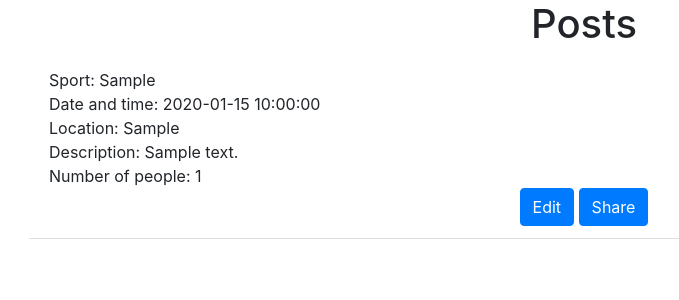
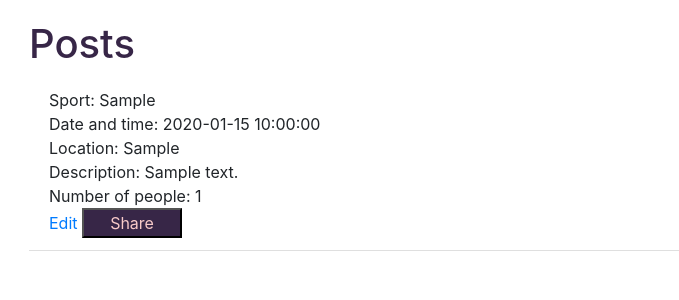
Before and after one commit to Wxl19980214/Upgrade, a Flask app: page /view in a window 1280 px wide. Shown: the part 56-356 px from the top of the page, without its empty margins (56-735 px from the left). Run offline with Flask 2, Linux system fonts and the light colour scheme; a user stored in the database is signed in; tables that the repository leaves empty hold one stand-in row (values such as "Sample post"); some libraries are stand-ins or nearby versions.

Commit message:
wanlu fixed a bug

```diff
--- a/website/static/index.css
+++ b/website/static/index.css
@@ -893,6 +893,7 @@
 }
 
 .container1:hover .overlay {
+    width: 100%;
     opacity: 1;
 }
 
@@ -930,3 +931,20 @@
     clear: both;
     display: table;
 }
+
+
+
+/*view*/
+#submit_b {
+    font: bold 11px Arial;
+    text-decoration: none;
+    background-color: #372647;
+    color: #F7CAC9;
+    padding: 2px 6px 2px 6px;
+    border-top: 1px solid #372647;
+    border-right: 1px solid #372647;
+    border-bottom: 1px solid #372647;
+    border-left: 1px solid #CCCCCC;
+    width: 100px;
+    height: 30px;
+}
--- a/website/templates/view.html
+++ b/website/templates/view.html
@@ -3,8 +3,9 @@
 {% block content %}
 <script src='/static/index.js'></script>
 <script src='/static/qrcodejs.js'></script>
+<script src='/static/index.css'></script>
 
-<h1 align="center">Posts</h1>
+<h1 style="color: #372647; margin-top: 20px;">Posts</h1>
 <ul class="list-group list-group-flush" id="posts">
   {% for post in all_post %}
   <li class="list-group-item">
@@ -15,18 +16,18 @@
     Number of people: {{ post.participant_number }}
     {% if not user.is_authenticated%}
 
-    <div align="center">
-      <button type="submit" class="btn btn-primary">Share</button>
+    <div>
+      <button type="submit" style="background-color: #372647; color: #F7CAC9; width: 100px; height: 30px;">Share</button>
     </div>
 
     {% endif %}
     {% if user.id != post.creater_id and user.is_authenticated %}
     <form method="POST">
-      <div align="center">
+      <div>
         <input type="hidden" id="user_id" name="user_id" value={{ user.id }} >
         <input type="hidden" id="post_id" name="post_id" value={{ post.id }} >
-        <button type="submit" class="btn btn-primary">Join</button>
-        <button type="button" class="btn btn-primary" onclick = 'showQrcode2({{post.id}})'>Share</button>
+        <button type="submit"  style="background-color: #372647; color: #F7CAC9; width: 100px; height: 30px;">Join</button>
+        <button type="button"  onclick = 'showQrcode2({{post.id}})' style="color: #372647;">Share</button>
         <div id="qrcode" style="display:none;">
           <br>
           <br>
@@ -35,10 +36,10 @@
     </form>
     {% endif %}
     {% if user.id == post.creater_id and user.is_authenticated %}
-    <div align="center">
+    <div>
       <div>
-          <a type="submit" class="btn btn-primary" href="/post/{{post.id}}">Edit</a>
-          <button type="button" class="btn btn-primary" onclick = 'showQrcode2({{post.id}})'>Share</button>
+          <a id = "submit_b" type="submit" href="/post/{{post.id}}">Edit</a>
+          <button type="button" onclick = 'showQrcode2({{post.id}})' style="background-color: #372647; color: #F7CAC9; width: 100px; height: 30px;">Share</button>
       </div>
     </div>
     {% endif %}
@@ -49,4 +50,5 @@
 <div id="qrcode" style="display:none; align: middle"><br>
   <br>
 </div>
+
 {% endblock %}
```
Also changed, not shown: website/templates/home.html (+51 -11 lines), website/static/img/maxresdefault.jpg, website/static/img/og-groupx.jpg.
